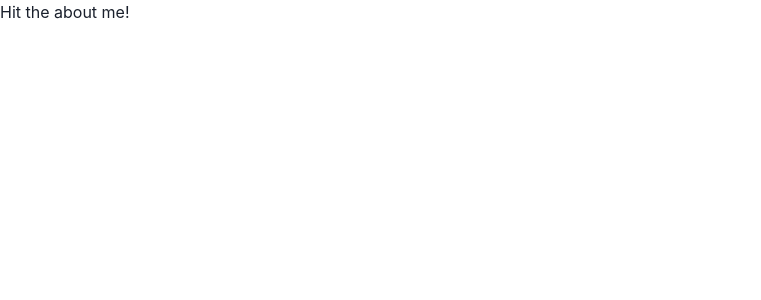
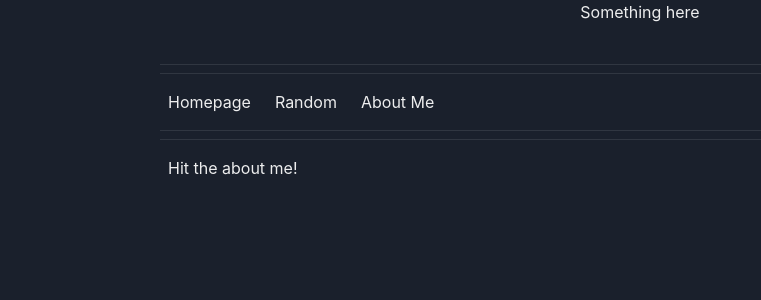
Before and after one commit to ntxnick/my-app, a Next.js app: page /app/aboutMe in a window 1280 px wide. Shown: the top 300 px of the page, without its empty margins (0-761 px from the left). Built offline with nearby package versions, Linux system fonts and the light colour scheme.

Commit message:
styling the website

```diff
--- /dev/null
+++ b/pages/Layout/Styling.tsx
@@ -0,0 +1,28 @@
+import React from 'react';
+import { Button, Link, Heading, HStack, Spacer, VStack, Box, Text, Divider } from '@chakra-ui/react';
+
+export const Styling: React.FC = ({ children }) => {
+  return (
+    <VStack alignItems="stretch" paddingTop={8} w="100%" maxW="75%" marginX="auto">
+    <Divider /> <Divider />
+      <HStack>
+        <Link href="/">
+          <Text p={2}>Homepage</Text>
+        </Link>
+        <Link href="/random">
+          <Text p={2}>Random</Text>
+        </Link>
+        <Link href="/app/aboutMe">
+          <Text p={2}>About Me</Text>
+        </Link>
+      </HStack>
+      <Divider />
+      <Divider />
+        <VStack alignItems="stretch" p={2}>
+            {children}
+        </VStack>
+    </VStack>
+  );
+};
+
+export default Styling
--- a/pages/_app.tsx
+++ b/pages/_app.tsx
@@ -1,10 +1,17 @@
 import '../styles/globals.css'
 import { AppProps }  from 'next/app'
-import { ChakraProvider } from '@chakra-ui/react'
+import { ChakraProvider, extendTheme } from '@chakra-ui/react'
+
+const config = {
+  useSystemColorMode: false,
+  initialColorMode: 'dark',
+}
+
+const theme = extendTheme({ config })
 
 function MyApp({ Component, pageProps }: AppProps) {
   return (
-  <ChakraProvider>
+  <ChakraProvider theme={theme}>
     <Component {...pageProps} />
   </ChakraProvider>
   )
--- a/pages/app/aboutMe.tsx
+++ b/pages/app/aboutMe.tsx
@@ -1,8 +1,19 @@
 import type { NextPage } from 'next'
+import { Styling } from '../Layout/Styling'
+import { Text, VStack } from '@chakra-ui/react'
 
 const aboutMe: NextPage = () => {
   return (
-  <h1>Hit the about me!</h1>
+    <>
+    <VStack>
+      <Text>
+        Something here
+      </Text>
+      <Styling>
+        <Text>Hit the about me!</Text>
+      </Styling>
+    </VStack>
+    </>
   )
 }
 
--- a/pages/random.tsx
+++ b/pages/random.tsx
@@ -8,7 +8,7 @@ const Random: NextPage = () => {
       This is the heading
     </Heading>
     <Text>
-        Testing out Chakra-ui!!
+      Testing out Chakra-ui!!
     </Text>
     </VStack>
   );
```
